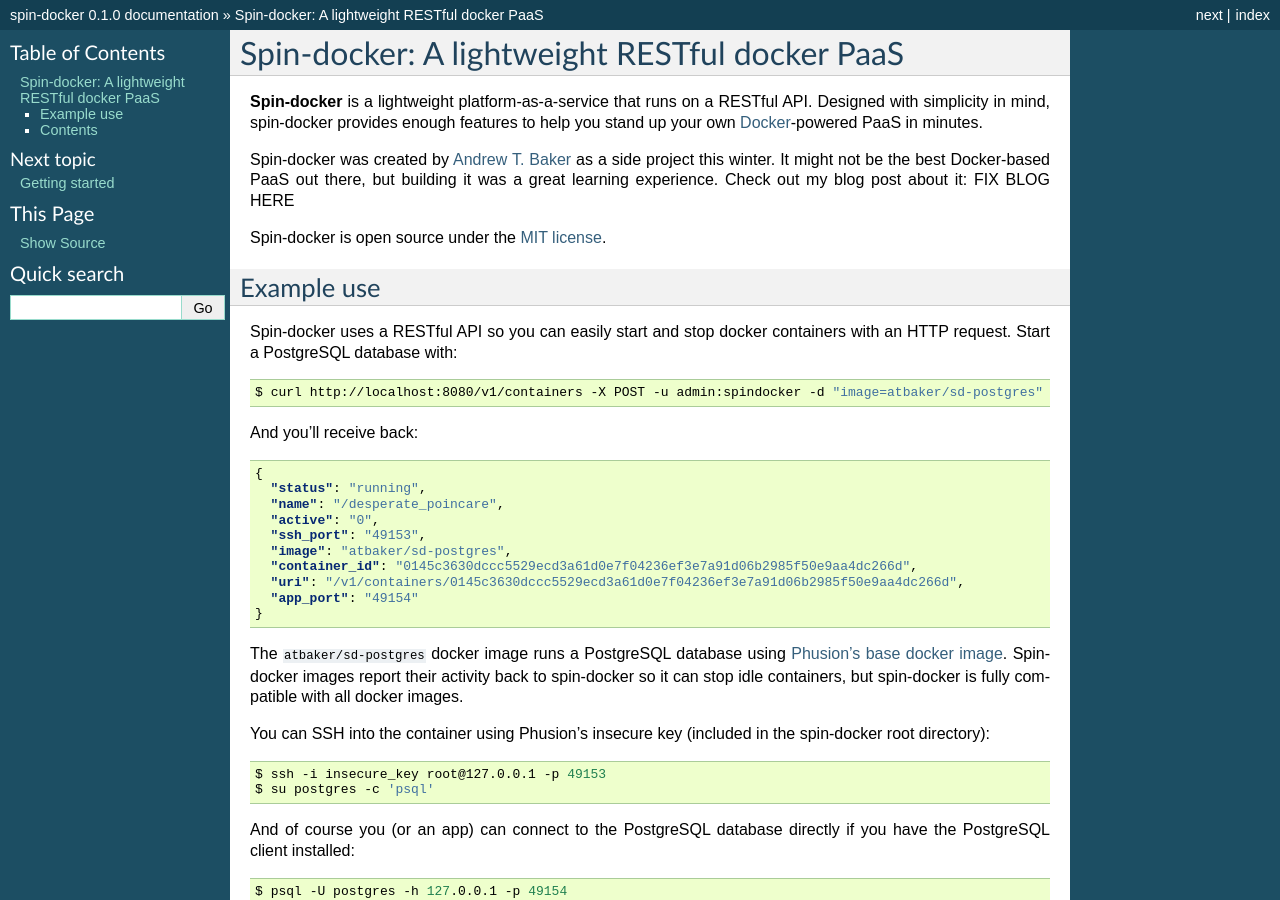
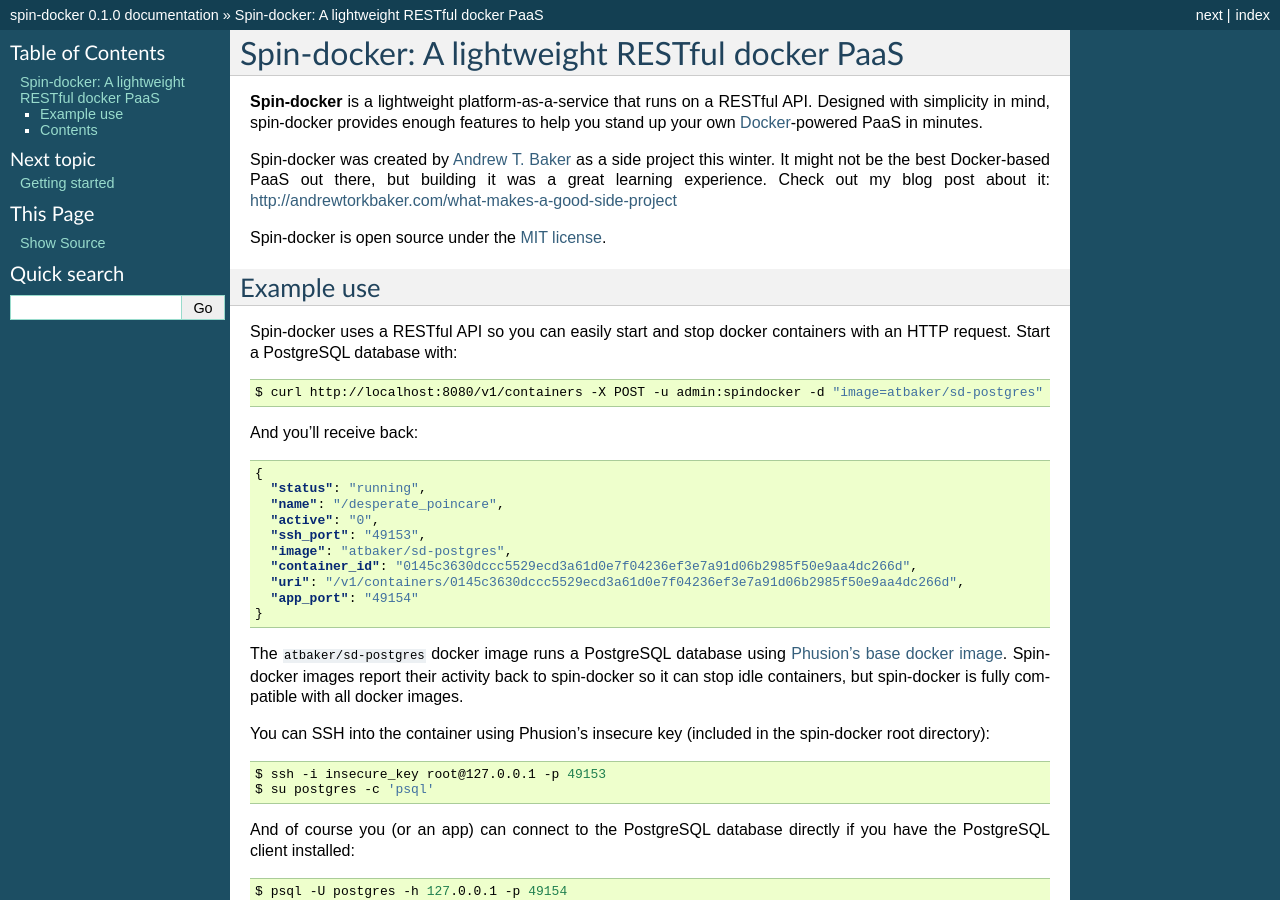
Before and after one commit to atbaker/spin-docker, a Sphinx documentation site: the page built from docs/index.rst, in a window 1280 px wide and 900 px high. Built offline with Sphinx 7.4.7, drawn with Linux system fonts in a browser that asks for light colours.

Commit message:
Updating docs with link to blog post

```diff
--- a/README.rst
+++ b/README.rst
@@ -3,7 +3,7 @@ Spin-docker: A lightweight RESTful docker PaaS
 
 **Spin-docker** is a lightweight platform-as-a-service that runs on a RESTful API. Designed with simplicity in mind, spin-docker provides enough features to help you stand up your own `Docker <https://www.docker.io/>`_-powered PaaS in minutes.
 
-Spin-docker was created by `Andrew T. Baker <http://www.andrewtorkbaker.com/>`_ as a side project this winter. It might not be the best Docker-based PaaS out there, but building it was a great learning experience. Check out my blog post about it: FIX BLOG HERE
+Spin-docker was created by `Andrew T. Baker <http://www.andrewtorkbaker.com/>`_ as a side project this winter. It might not be the best Docker-based PaaS out there, but building it was a great learning experience. Check out my blog post about it: http://andrewtorkbaker.com/what-makes-a-good-side-project
 
 Spin-docker is open source under the `MIT license <https://github.com/atbaker/spin-docker/blob/master/LICENSE>`_.
 
--- a/docs/index.rst
+++ b/docs/index.rst
@@ -6,7 +6,7 @@ Spin-docker: A lightweight RESTful docker PaaS
 
 **Spin-docker** is a lightweight platform-as-a-service that runs on a RESTful API. Designed with simplicity in mind, spin-docker provides enough features to help you stand up your own `Docker <https://www.docker.io/>`_-powered PaaS in minutes.
 
-Spin-docker was created by `Andrew T. Baker <http://www.andrewtorkbaker.com/>`_ as a side project this winter. It might not be the best Docker-based PaaS out there, but building it was a great learning experience. Check out my blog post about it: FIX BLOG HERE
+Spin-docker was created by `Andrew T. Baker <http://www.andrewtorkbaker.com/>`_ as a side project this winter. It might not be the best Docker-based PaaS out there, but building it was a great learning experience. Check out my blog post about it: http://andrewtorkbaker.com/what-makes-a-good-side-project
 
 Spin-docker is open source under the `MIT license <https://github.com/atbaker/spin-docker/blob/master/LICENSE>`_.
 
```
